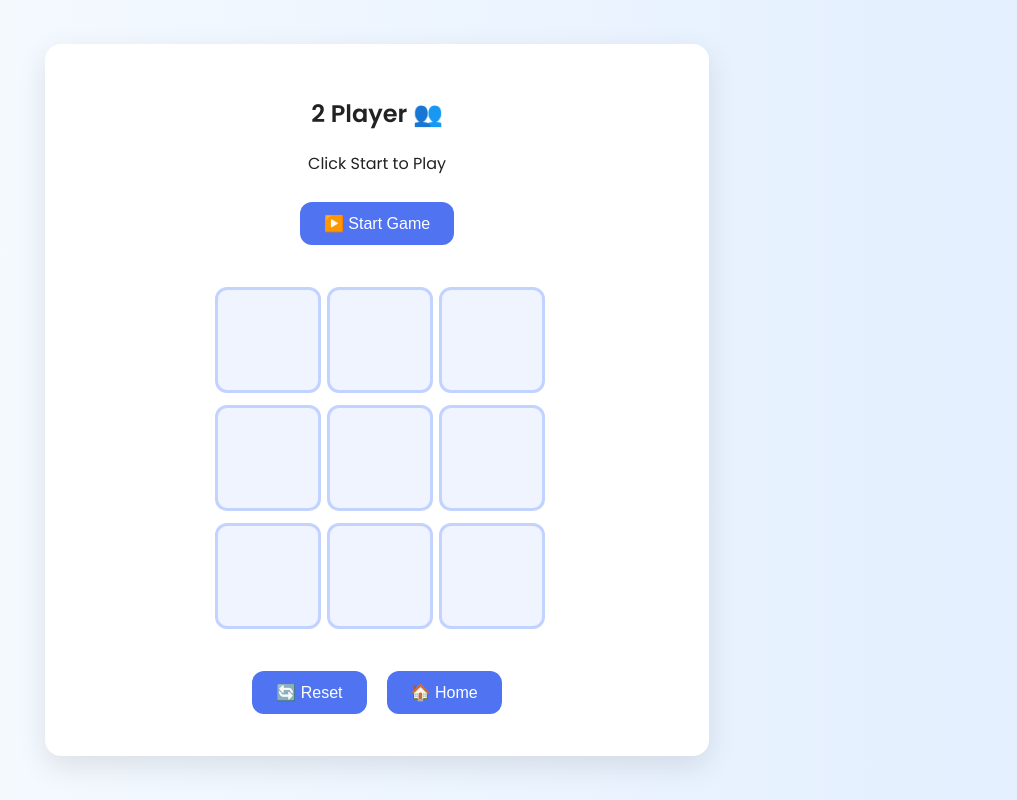
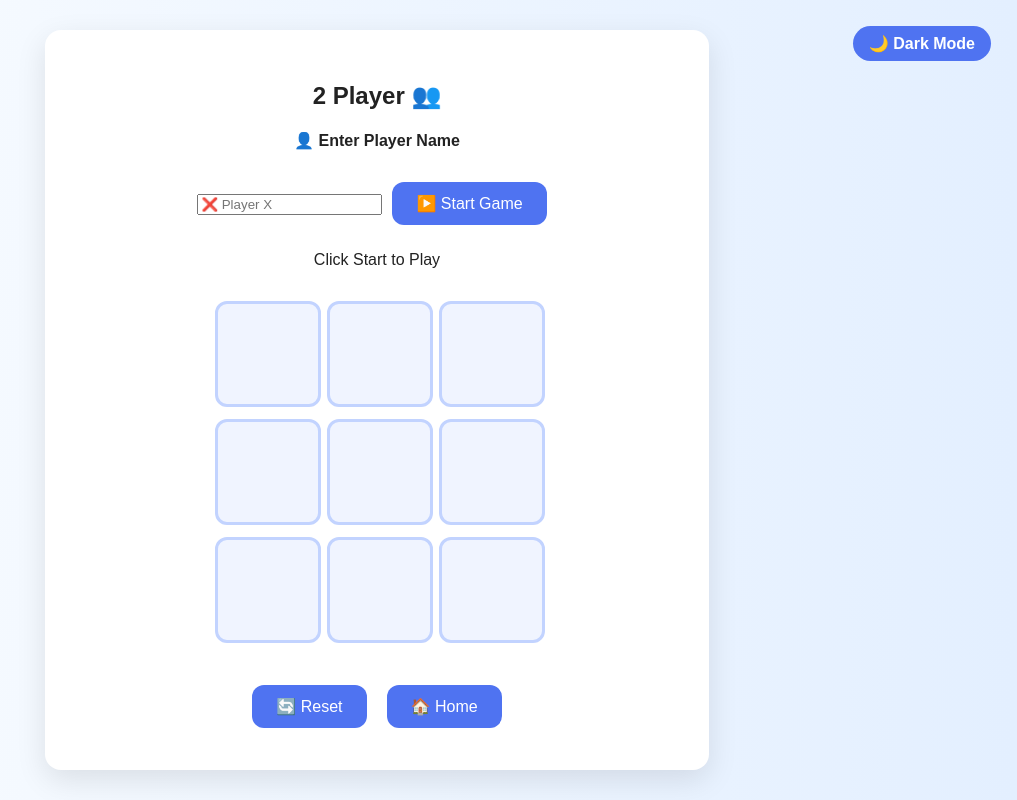
Before and after one commit to vatsal2412/React-Project, a Next.js app in the folder tic-tac-toe-nextjs/nextjs-tic-tac-toe/: page /game in a window 1280 px wide. Shown: the whole page, without its empty margins (263-1280 px from the left). Built offline with nearby package versions, Linux system fonts and the light colour scheme.

Commit message:
name added , dark and light theme added

```diff
--- a/tic-tac-toe-nextjs/nextjs-tic-tac-toe/app/game/page.jsx
+++ b/tic-tac-toe-nextjs/nextjs-tic-tac-toe/app/game/page.jsx
@@ -16,7 +16,7 @@ const calculateWinner = (squares) =>
   ];
   for (let [a, b, c] of lines)
   {
-    if (squares[a] && squares[a] === squares[b] && squares[b] === squares[c])
+    if (squares[a] && squares[a] === squares[b] && squares[a] === squares[c])
     {
       return { symbol: squares[a], line: [a, b, c] };
     }
@@ -27,8 +27,7 @@ const calculateWinner = (squares) =>
 const saveGameToHistory = (entry) =>
 {
   const prev = JSON.parse(localStorage.getItem("allGameHistory") || "[]");
-  const updated = [...prev, entry];
-  localStorage.setItem("allGameHistory", JSON.stringify(updated));
+  localStorage.setItem("allGameHistory", JSON.stringify([...prev, entry]));
 };
 
 export default function Game()
@@ -36,6 +35,8 @@ export default function Game()
   const params = useSearchParams();
   const mode = params.get("mode");
   const router = useRouter();
+  const [playerX, setPlayerX] = useState("");
+  const [playerO, setPlayerO] = useState("");
   const [board, setBoard] = useState(emptyBoard);
   const [xIsNext, setXIsNext] = useState(true);
   const [winnerInfo, setWinnerInfo] = useState(null);
@@ -59,43 +60,49 @@ export default function Game()
   const handleClick = useCallback((i) =>
   {
     if (!gameStarted || board[i] || winnerInfo) return;
-
+    const symbol = xIsNext ? "❌" : "⭕";
     const newBoard = [...board];
-    const symbol = xIsNext ? "❌" : "⭕";
     newBoard[i] = symbol;
     setBoard(newBoard);
-    setMoves([...moves, `${symbol} ➝ ${i + 1}`]);
+    setMoves(prev => [...prev, `${symbol} ➝ ${i + 1}`]);
 
     const winner = calculateWinner(newBoard);
     if (winner)
     {
       setWinnerInfo(winner);
       clearInterval(intervalId);
-        saveGameToHistory
-        (
+      saveGameToHistory(
       {
         winner: winner.symbol,
-            mode: mode,
+        mode,
         moves: moves.length + 1,
-            date: new Date().toLocaleString()
+        date: new Date().toLocaleString(),
+        players:
+        {
+          "❌": playerX || "Player X",
+          "⭕": playerO || (mode === "computer" ? "Computer" : "Player O")
         }
-        );
+      });
     }
     else if (newBoard.every(Boolean))
     {
       clearInterval(intervalId);
-      saveGameToHistory
-      (
+      saveGameToHistory(
       {
-          winner: 'Draw',
-          mode: mode,
+        winner: "Draw",
+        mode,
         moves: moves.length + 1,
-          date: new Date().toLocaleString()
+        date: new Date().toLocaleString(),
+        players:
+        {
+          "❌": playerX || "Player X",
+          "⭕": playerO || (mode === "computer" ? "Computer" : "Player O")
         }
-      );
+      });
     }
+
     setXIsNext(!xIsNext);
-  }, [board, xIsNext, winnerInfo, gameStarted, intervalId, moves, mode]);
+  }, [board, xIsNext, winnerInfo, gameStarted, intervalId, moves.length, playerX, playerO, mode]);
 
   useEffect(() =>
   {
@@ -109,38 +116,57 @@ export default function Game()
 
   const resetGame = () =>
   {
-    setBoard(emptyBoard);
-    setWinnerInfo(null);
-    setXIsNext(true);
-    setMoves([]);
     setGameStarted(false);
     setTimer(0);
     clearInterval(intervalId);
+    setBoard(emptyBoard);
+    setWinnerInfo(null);
+    setMoves([]);
   };
 
   return (
     <div className="container">
       <h2>{mode === "computer" ? "Vs Computer 🤖" : "2 Player 👥"}</h2>
+
+      {!gameStarted && (
+        <>
+          <h4>👤 Enter Player Name{mode === "2player" ? "s" : ""}</h4>
+          <input
+            type="text"
+            placeholder="❌ Player X"
+            value={playerX}
+            onChange={(e) => setPlayerX(e.target.value)}
+          />
+          {mode === "2player" && (
+            <input
+              type="text"
+              placeholder="⭕ Player O"
+              value={playerO}
+              onChange={(e) => setPlayerO(e.target.value)}
+            />
+          )}
+          <button
+            onClick={startGame}
+            disabled={!playerX || (mode === "2player" && !playerO)}
+          >
+            ▶️ Start Game
+          </button>
+        </>
+      )}
+
       <p>
         {
           winnerInfo
-            ? `🎉 Winner: ${winnerInfo.symbol}`
+            ? `🎉 Winner: ${winnerInfo.symbol === "❌" ? playerX : (playerO || "Computer")} (${winnerInfo.symbol})`
             : board.every(Boolean)
               ? "🤝 Draw!"
               : gameStarted
-            ? `🕹️ Turn: ${xIsNext ? "❌" : "⭕"}`
+                ? `🕹️ Turn: ${xIsNext ? playerX : (playerO || "Computer")} (${xIsNext ? "❌" : "⭕"})`
                 : "Click Start to Play"
         }
       </p>
 
       {gameStarted && <p>⏱ Time: {timer}s</p>}
-
-      {
-        !gameStarted &&
-      (
-        <button onClick={startGame}>▶️ Start Game</button>
-      )
-      }
 
       <GameBoard
         board={board}
@@ -154,19 +180,12 @@ export default function Game()
         <button onClick={() => router.push("/")}>🏠 Home</button>
       </div>
 
-      {
-        moves.length > 0 &&
-        (
+      {moves.length > 0 && (
         <div className="history">
           <h4>🧾 Move History</h4>
-            <ol>
-              {moves.map((m, i) => (
-                <li key={i}>{m}</li>
-              ))}
-            </ol>
+          <ol>{moves.map((m, i) => <li key={i}>{m}</li>)}</ol>
         </div>
-        )
-      }
+      )}
     </div>
   );
 }
--- a/tic-tac-toe-nextjs/nextjs-tic-tac-toe/app/layout.js
+++ b/tic-tac-toe-nextjs/nextjs-tic-tac-toe/app/layout.js
@@ -1,21 +1,31 @@
-import { Poppins } from 'next/font/google';
+"use client";
+import { useState, useEffect } from "react";
+import "../styles/globals.css";
 
-const poppins = Poppins
-({
-  weight: ['400', '600'],
-  subsets: ['latin'],
-});
+export default function RootLayout({ children }) {
+  const [theme, setTheme] = useState("light");
 
-export const metadata =
-{
-  title: 'Tic Tac Toe',
-};
+  useEffect(() => {
+    const stored = localStorage.getItem("theme") || "light";
+    setTheme(stored);
+    document.body.classList.add(stored);
+  }, []);
 
-export default function RootLayout({ children })
-{
+  const toggleTheme = () => {
+    const next = theme === "light" ? "dark" : "light";
+    setTheme(next);
+    document.body.classList.replace(theme, next);
+    localStorage.setItem("theme", next);
+  };
+
   return (
-    <html lang="en">
-      <body className={poppins.className}>{children}</body>
+    <html>
+      <body>
+        <button className="theme-toggle" onClick={toggleTheme}>
+          {theme === "light" ? "🌙 Dark Mode" : "☀️ Light Mode"}
+        </button>
+        {children}
+      </body>
     </html>
   );
 }
--- a/tic-tac-toe-nextjs/nextjs-tic-tac-toe/styles/globals.css
+++ b/tic-tac-toe-nextjs/nextjs-tic-tac-toe/styles/globals.css
@@ -133,3 +133,62 @@ button:hover
     padding: 10px 18px;
   }
 }
+
+/* === THEME TOGGLE BUTTON === */
+.theme-toggle {
+  position: absolute;
+  top: 1rem;
+  right: 1rem;
+  padding: 8px 16px;
+  border-radius: 20px;
+  border: none;
+  font-weight: 600;
+  cursor: pointer;
+  background: #4f73f1;
+  color: white;
+  z-index: 999;
+  transition: background 0.3s;
+}
+.theme-toggle:hover {
+  background: #3b5edb;
+}
+
+/* === LIGHT THEME (default) === */
+body.light {
+  background: linear-gradient(to right, #f9fcff, #e3efff);
+  color: #222;
+}
+body.light .container {
+  background: white;
+}
+body.light .square {
+  background: #f0f4ff;
+  color: #222;
+}
+body.light .square.highlight {
+  background-color: #ffe066;
+}
+
+/* === DARK THEME === */
+body.dark {
+  background: linear-gradient(to right, #1a1a1a, #2c2c2c);
+  color: #eee;
+}
+body.dark .container {
+  background: #2e2e2e;
+}
+body.dark .square {
+  background: #444;
+  color: white;
+  border-color: #666;
+}
+body.dark .square.highlight {
+  background-color: #ffc107;
+}
+body.dark button {
+  background: #555;
+  color: white;
+}
+body.dark .theme-toggle {
+  background: #888;
+}
```
Also changed, not shown: tic-tac-toe-nextjs/nextjs-tic-tac-toe/app/page.jsx (+17 -24 lines). Lines whose indentation alone changed are shown as unchanged.
